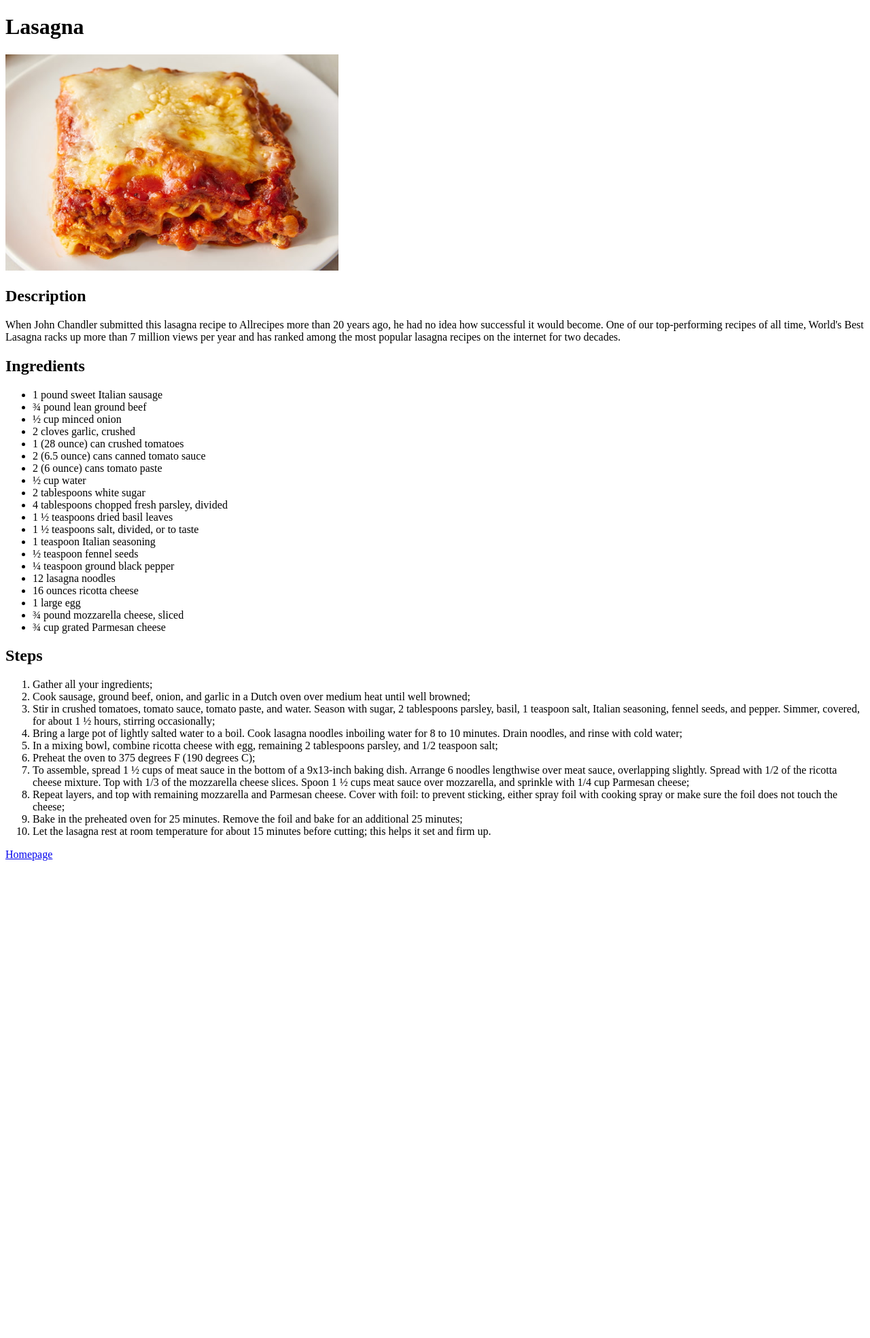
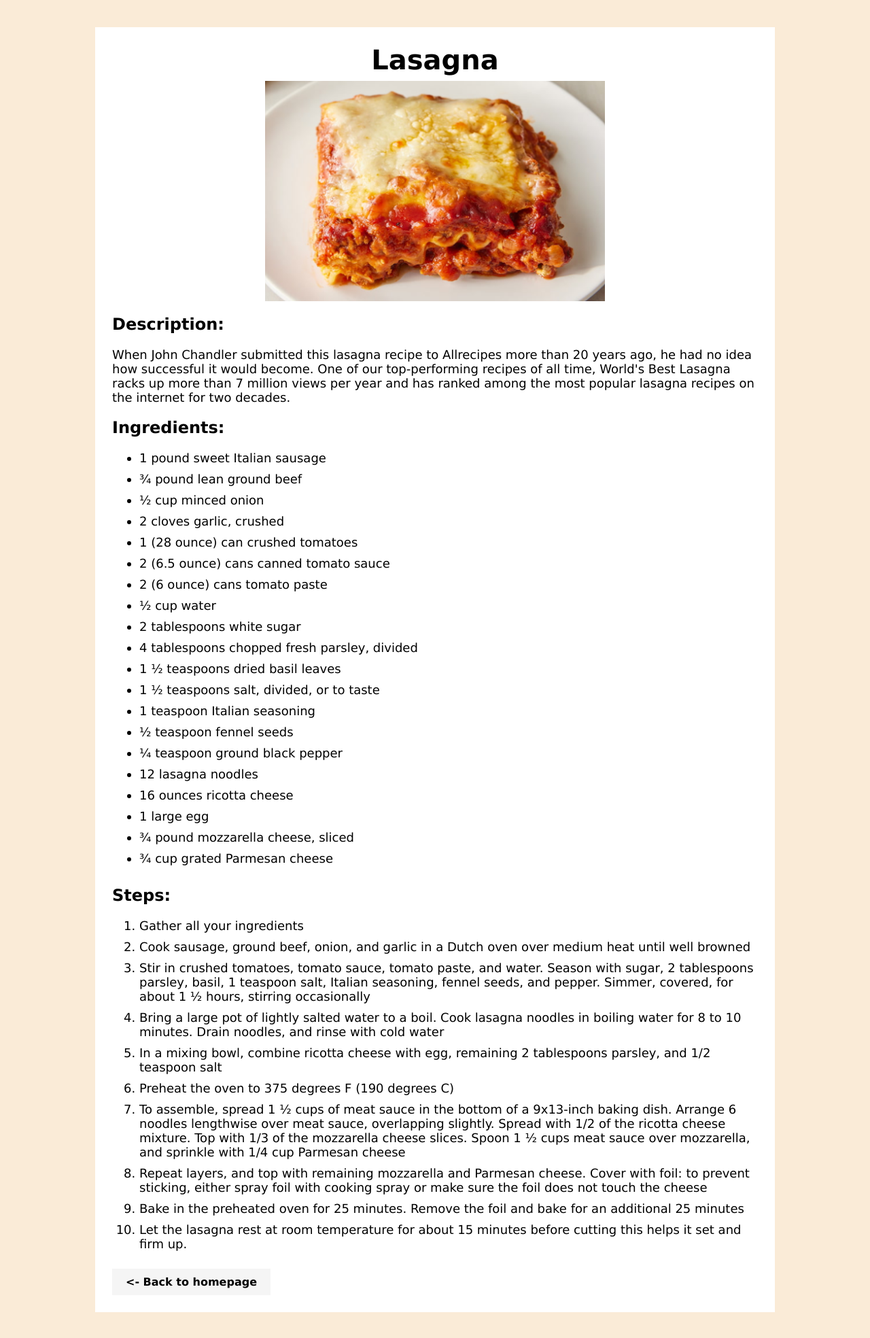
Before and after one commit to KenzoTakas/odin-recipes, a plain HTML site: page recipes/lasagna.html in a window 1280 px wide. Shown: the whole page at 68% size. Before the commit the page ends 1274 px from the top, so only its background shows below. Drawn offline with Linux system fonts and the light colour scheme.

Commit message:
Add complete CSS

```diff
--- a/recipes/lasagna.html
+++ b/recipes/lasagna.html
@@ -1,23 +1,33 @@
 <!DOCTYPE html>
 <html lang="en">
 <head>
+    <link rel="stylesheet" href="../styles.css">
     <meta charset="UTF-8">
     <meta name="viewport" content="width=device-width, initial-scale=1.0">
     <title>Lasagna</title>
 </head>
 <body>
+    <div class="container-ingredient">
+
+        <article>
+
+            <header class="ingredient-header">
                 <h1>Lasagna</h1>
 
-    <img src="/img/lasagna.png" alt="A lasagna.">
+                <img src="../img/lasagna.png" alt="A lasagna.">
+            </header>
 
-    <h2>Description</h2>
+            <section class="description">
+                <h2>Description:</h2>
 
                 <p>When John Chandler submitted this lasagna recipe to Allrecipes more than 20 years ago,
                 he had no idea how successful it would become. One of our top-performing recipes of all time,
                 World's Best Lasagna racks up more than 7 million views per year and has ranked among the most popular lasagna
                 recipes on the internet for two decades.</p>
+            </section>
 
-    <h2>Ingredients</h2>
+            <section class="ingredients">
+                <h2>Ingredients:</h2>
 
                 <ul>
                     <li>1 pound sweet Italian sausage</li>
@@ -41,22 +51,31 @@
                     <li>¾ pound mozzarella cheese, sliced</li>
                     <li>¾ cup grated Parmesan cheese</li>
                 </ul>
+            </section>
 
-    <h2>Steps</h2>
+            <section class="steps">
+                <h2>Steps:</h2>
 
                 <ol>
-        <li>Gather all your ingredients;</li>
-        <li>Cook sausage, ground beef, onion, and garlic in a Dutch oven over medium heat until well browned;</li>
-        <li>Stir in crushed tomatoes, tomato sauce, tomato paste, and water. Season with sugar, 2 tablespoons parsley, basil, 1 teaspoon salt, Italian seasoning, fennel seeds, and pepper. Simmer, covered, for about 1 ½ hours, stirring occasionally;</li>
-        <li>Bring a large pot of lightly salted water to a boil. Cook lasagna noodles inboiling water for 8 to 10 minutes. Drain noodles, and rinse with cold water;</li>
-        <li>In a mixing bowl, combine ricotta cheese with egg, remaining 2 tablespoons parsley, and 1/2 teaspoon salt;</li>
-        <li>Preheat the oven to 375 degrees F (190 degrees C);</li>
-        <li>To assemble, spread 1 ½ cups of meat sauce in the bottom of a 9x13-inch baking dish. Arrange 6 noodles lengthwise over meat sauce, overlapping slightly. Spread with 1/2 of the ricotta cheese mixture. Top with 1/3 of the mozzarella cheese slices. Spoon 1 ½ cups meat sauce over mozzarella, and sprinkle with 1/4 cup Parmesan cheese;</li>
-        <li>Repeat layers, and top with remaining mozzarella and Parmesan cheese. Cover with foil: to prevent sticking, either spray foil with cooking spray or make sure the foil does not touch the cheese;</li>
-        <li>Bake in the preheated oven for 25 minutes. Remove the foil and bake for an additional 25 minutes;</li>
-        <li>Let the lasagna rest at room temperature for about 15 minutes before cutting; this helps it set and firm up.</li>
+                    <li>Gather all your ingredients</li>
+                    <li>Cook sausage, ground beef, onion, and garlic in a Dutch oven over medium heat until well browned</li>
+                    <li>Stir in crushed tomatoes, tomato sauce, tomato paste, and water. Season with sugar, 2 tablespoons parsley, basil, 1 teaspoon salt, Italian seasoning, fennel seeds, and pepper. Simmer, covered, for about 1 ½ hours, stirring occasionally</li>
+                    <li>Bring a large pot of lightly salted water to a boil. Cook lasagna noodles in boiling water for 8 to 10 minutes. Drain noodles, and rinse with cold water</li>
+                    <li>In a mixing bowl, combine ricotta cheese with egg, remaining 2 tablespoons parsley, and 1/2 teaspoon salt</li>
+                    <li>Preheat the oven to 375 degrees F (190 degrees C)</li>
+                    <li>To assemble, spread 1 ½ cups of meat sauce in the bottom of a 9x13-inch baking dish. Arrange 6 noodles lengthwise over meat sauce, overlapping slightly. Spread with 1/2 of the ricotta cheese mixture. Top with 1/3 of the mozzarella cheese slices. Spoon 1 ½ cups meat sauce over mozzarella, and sprinkle with 1/4 cup Parmesan cheese</li>
+                    <li>Repeat layers, and top with remaining mozzarella and Parmesan cheese. Cover with foil: to prevent sticking, either spray foil with cooking spray or make sure the foil does not touch the cheese</li>
+                    <li>Bake in the preheated oven for 25 minutes. Remove the foil and bake for an additional 25 minutes</li>
+                    <li>Let the lasagna rest at room temperature for about 15 minutes before cutting this helps it set and firm up.</li>
                 </ol>
+            </section>
 
-    <a href="../index.html">Homepage</a>
+        </article>
+
+        <nav class="page-nav">
+            <a class="button" href="../index.html"><- Back to homepage</a>
+        </nav>
+
+    </div>
 </body>
 </html>
--- a/styles.css
+++ b/styles.css
@@ -1,10 +1,116 @@
-.text{
-    text-align: center;
-    color: red;
-    background-color: pink;
+/* GLOBAL */
+
+* {
+    box-sizing: border-box;
+    font-family:'Lucida Sans', 'Lucida Sans Regular', 'Lucida Grande', 'Lucida Sans Unicode', Geneva, Verdana, sans-serif
 }
 
-.header{
-    background-color: purple;
-    box-sizing: 10px;
+html {
+    background-color: antiquewhite;
 }
+
+.container, .container-ingredient {
+    max-width: 1000px;
+    margin: 40px auto;
+    padding: 25px;
+}
+
+.container-ingredient {
+    background-color: white;
+}
+
+/* HOME HEADER */
+
+.home-header {
+    text-align: center;
+    font-size: 60px;
+    margin: 0 0 40px;
+}
+
+.home-header img {
+    width: 100px;
+    vertical-align: middle;
+}
+
+/* RECIPES LIST */
+
+.recipes-list {
+    border: 10px inset #8B5A2B;
+}
+
+.recipes-list h2 {
+    text-align: center;
+    font-size: 40px;
+    margin: 0;
+    padding: 10px;
+}
+
+.recipes-list ul {
+    margin-top: 0;
+    padding: 0;
+    list-style: none;
+}
+
+.recipes-list li {
+    background-color: #8B5A2B;
+    font-size: 30px;
+    border: 2px solid black;
+    text-align: center;
+    padding: 10px;
+    margin: 0 10px 10px;
+}
+
+.recipes-list li:hover {
+    text-decoration: white underline;
+    background-color: #815429;
+}
+
+/* INDIVIDUAL RECIPES HEADER*/
+
+.ingredient-header {
+    padding: 0px;
+}
+
+.ingredient-header h1 {
+    text-align: center;
+    margin-top: 0;
+    margin-bottom: 8px;
+    font-size: 40px;
+}
+
+.ingredient-header img {
+    width: 500px;
+    display: block;
+    margin: 0 auto;
+}
+
+/* INDIVIDUAL RECIPES DETAILS */
+
+.description p, .ingredients li, .steps li {
+    font-size: 18px;
+}
+
+.ingredients li{
+    padding-bottom: 10px;
+}
+
+.steps li{
+    padding-bottom: 10px;
+}
+
+/* HOMEPAGE BUTTON */
+
+.button {
+    display: inline-block;
+    background-color: whitesmoke;
+    color: black;
+    text-decoration: none;
+    font-weight: bold;
+    padding: 10px 20px;
+    margin-top: px;
+}
+
+.button:hover {
+    background-color: rgb(240, 240, 240);
+    text-decoration: underline;
+}
```
Also changed, not shown: index.html (+18 -9 lines), recipes/fried-rice.html (+23 -4 lines), recipes/omelet.html (+23 -4 lines), img/SeemsGood.png (added). Lines whose indentation alone changed are shown as unchanged.
